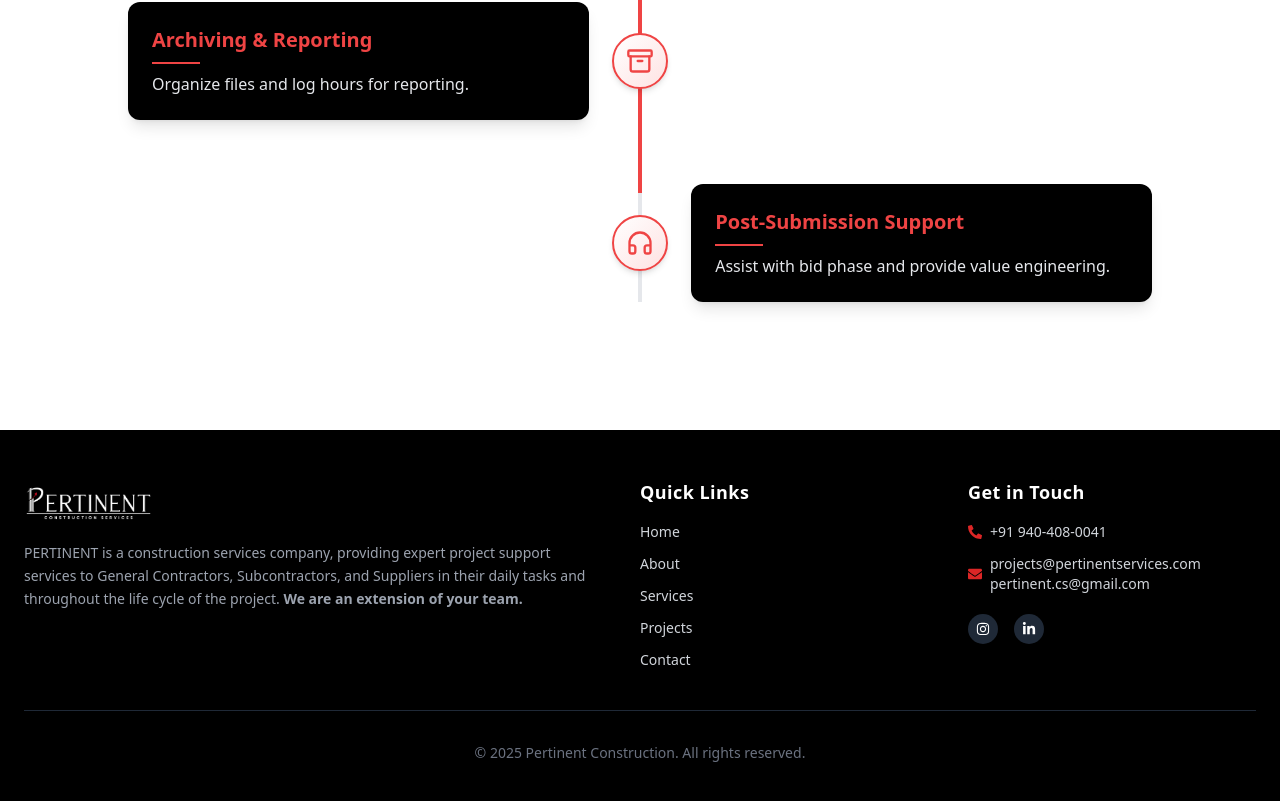
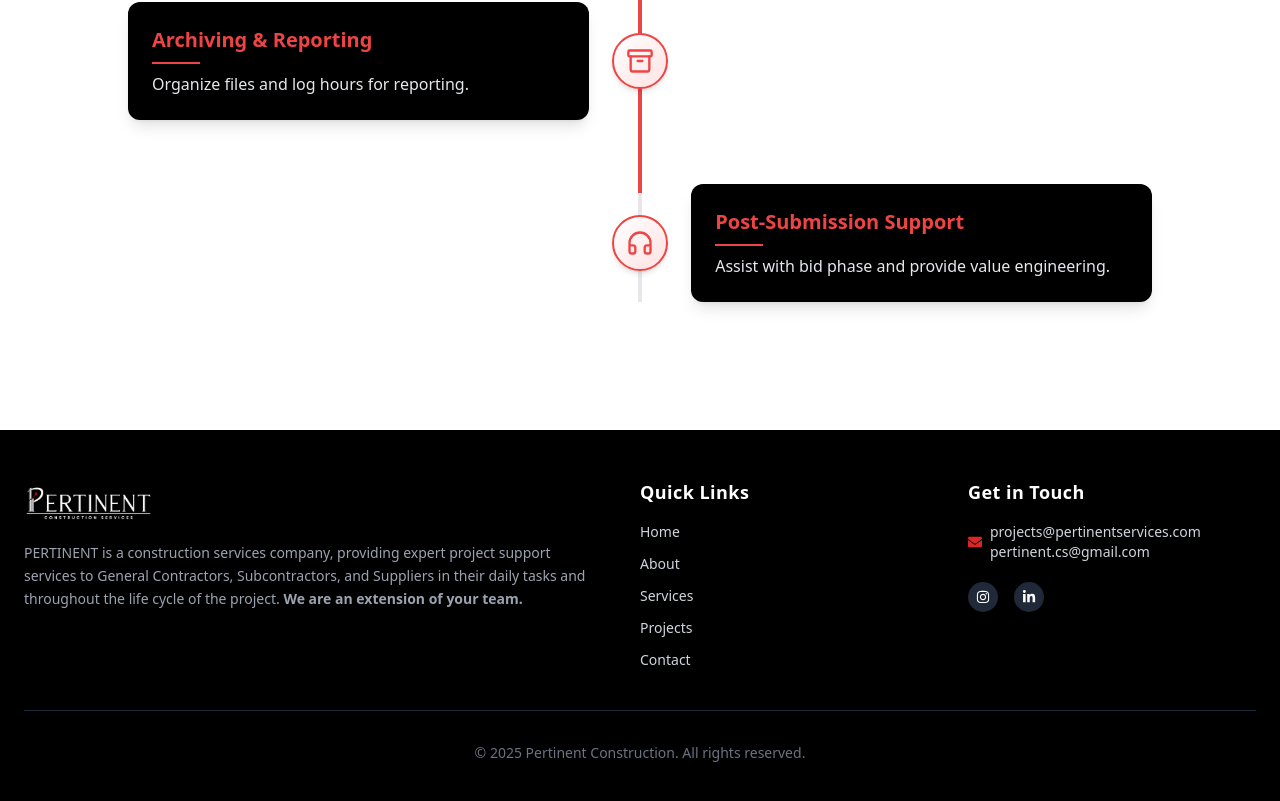
Before and after one commit to samiksha3002/Pertinent, a Next.js app: page /service in a window 1280 px wide. Shown: the part 3532-4333 px from the top of the page. Built offline with nearby package versions, Linux system fonts and the light colour scheme.

Commit message:
hshshshs

```diff
--- a/components/Footer.jsx
+++ b/components/Footer.jsx
@@ -78,9 +78,7 @@ const Footer = () => {
             Get in Touch
           </h3>
           <div className="space-y-3 text-sm text-gray-300">
-            <p className="flex items-center gap-2">
-              <FaPhoneAlt className="text-red-600" /> +91 940-408-0041
-            </p>
+
             <p className="flex items-center gap-2">
               <FaEnvelope className="text-red-600" />
               projects@pertinentservices.com <br /> pertinent.cs@gmail.com
```
